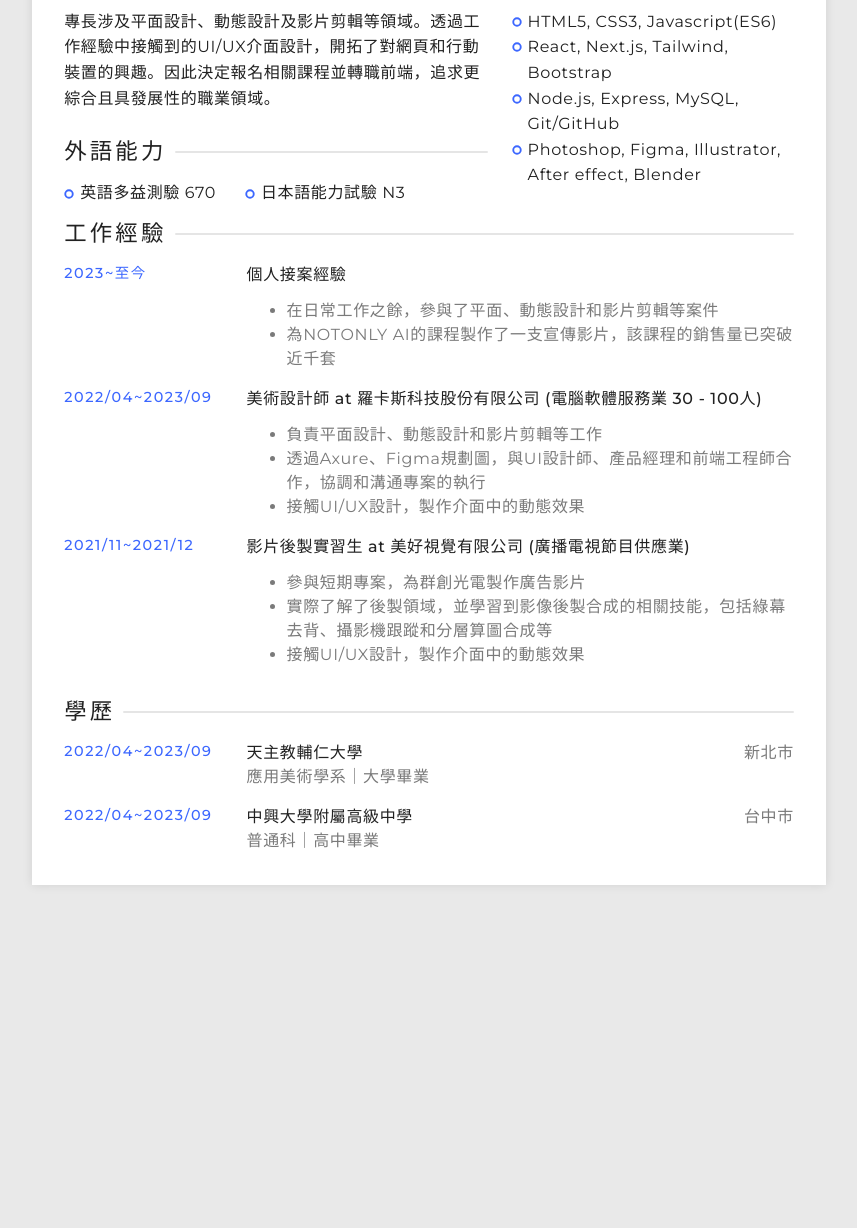
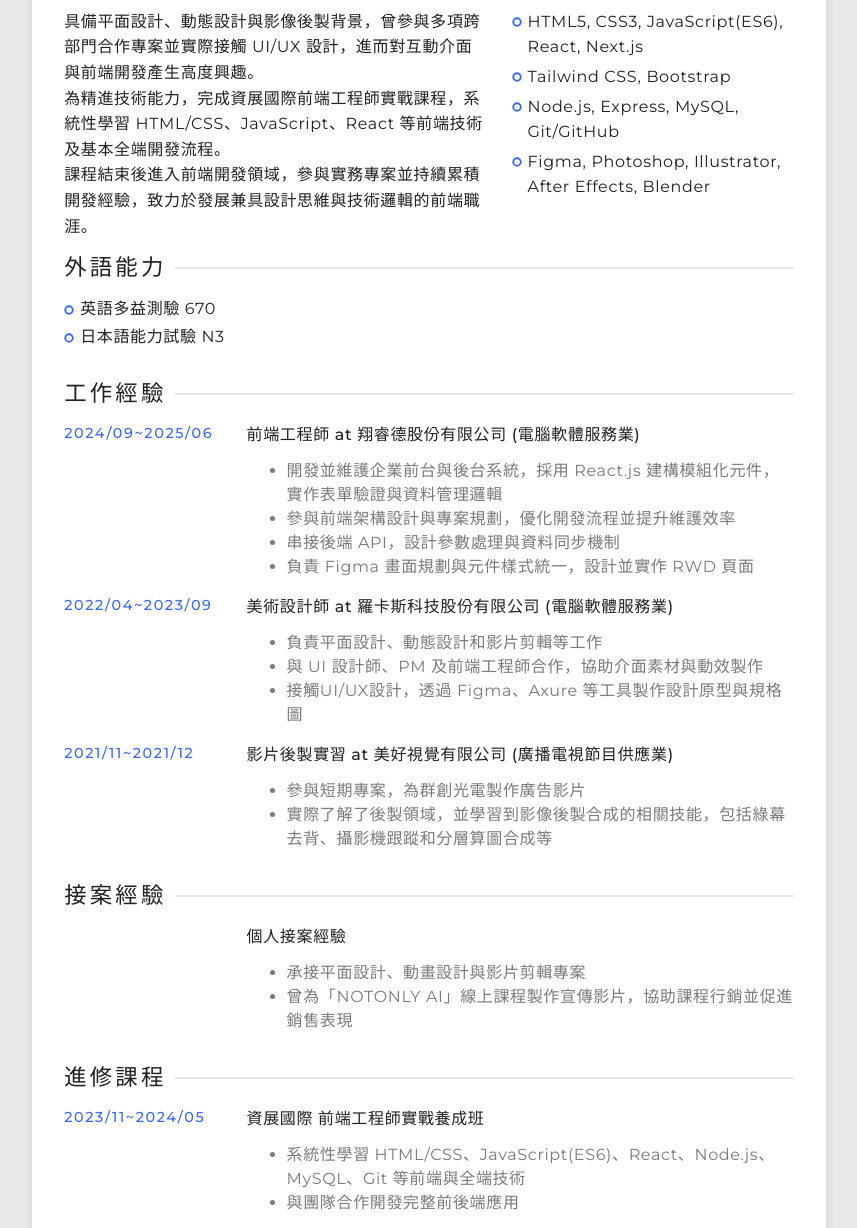
Before and after one commit to simpleme37/resume, a plain HTML site: page index.html in a window 1280 px wide. Shown: the part 310-1538 px from the top of the page, without its empty margins (211-1068 px from the left). Before the commit the page ends 1219 px from the top, so only its background shows below. Drawn offline with Linux system fonts and the light colour scheme; a web font is replaced by a local one.

Commit message:
feat: update resume to 2025 version with refined design and content

```diff
--- a/index.html
+++ b/index.html
@@ -14,12 +14,16 @@
       href="https://fonts.googleapis.com/css2?family=Montserrat:ital,wght@0,100..900;1,100..900&display=swap"
       rel="stylesheet"
     />
-    <title>My Resume</title>
+    <title>李亭葳｜履歷</title>
+  </head>
+
+  <body>
     <div class="resume-container">
+      <!-- 大頭照與個人資訊 -->
       <div class="profile-container">
         <div class="profile-photo-container">
           <img
-            src="./img-profile-photo.png"
+            src="./img-profile-photo-2025.png"
             alt="履歷大頭照"
             id="profile-photo"
           />
@@ -39,7 +43,7 @@
               src="./Icons/icon-address.svg"
               alt="address-icon"
               class="inline icon"
-            />台北市中山區松江路
+            />台北市中山區
           </p>
           <p class="profile-content">
             <img
@@ -77,6 +81,7 @@
         </div>
       </div>
 
+      <!-- 個人簡介與工作技能 -->
       <div class="summary-and-skills">
         <div class="summary">
           <div>
@@ -85,18 +90,12 @@
               <div class="title-border"></div>
             </div>
             <p class="paragraph">
-              專長涉及平面設計、動態設計及影片剪輯等領域。透過工作經驗中接觸到的UI/UX介面設計，開拓了對網頁和行動裝置的興趣。因此決定報名相關課程並轉職前端，追求更綜合且具發展性的職業領域。
+              具備平面設計、動態設計與影像後製背景，曾參與多項跨部門合作專案並實際接觸
+              UI/UX 設計，進而對互動介面與前端開發產生高度興趣。
+              <br />為精進技術能力，完成資展國際前端工程師實戰課程，系統性學習
+              HTML/CSS、JavaScript、React 等前端技術及基本全端開發流程。
+              <br />課程結束後進入前端開發領域，參與實務專案並持續累積開發經驗，致力於發展兼具設計思維與技術邏輯的前端職涯。
             </p>
-          </div>
-          <div>
-            <div class="title">
-              <h2 class="no-wrap">外語能力</h2>
-              <div class="title-border"></div>
-            </div>
-            <ul class="custom-list horizontal-list">
-              <li>英語多益測驗 670</li>
-              <li>日本語能力試驗 N3</li>
-            </ul>
           </div>
         </div>
         <div class="skills">
@@ -105,69 +104,127 @@
             <div class="title-border"></div>
           </div>
           <ul class="custom-list">
-            <li class="paragraph">HTML5, CSS3, Javascript(ES6)</li>
-            <li class="paragraph">React, Next.js, Tailwind, Bootstrap</li>
+            <li class="paragraph">
+              HTML5, CSS3, JavaScript(ES6), React, Next.js
+            </li>
+            <li class="paragraph">Tailwind CSS, Bootstrap</li>
             <li class="paragraph">Node.js, Express, MySQL, Git/GitHub</li>
             <li class="paragraph">
-              Photoshop, Figma, Illustrator, After effect, Blender
+              Figma, Photoshop, Illustrator, After Effects, Blender
             </li>
           </ul>
         </div>
       </div>
 
+      <!-- 外語能力 -->
+      <div class="title">
+        <h2 class="no-wrap">外語能力</h2>
+        <div class="title-border"></div>
+      </div>
+      <div class="experience-wrapper">
+        <ul class="custom-list horizontal-list">
+          <li>英語多益測驗 670</li>
+          <li>日本語能力試驗 N3</li>
+        </ul>
+      </div>
+
+      <!-- 工作經驗 -->
       <div class="title">
         <h2 class="no-wrap">工作經驗</h2>
         <div class="title-border"></div>
       </div>
+      <!-- 工作經驗一 -->
       <div class="experience-wrapper">
-        <span class="text-primary text-sm time-container">2023~至今</span>
+        <span class="text-primary text-sm time-container">2024/09~2025/06</span>
         <div class="experience">
-          <p class="title-sm">個人接案經驗</p>
+          <p class="title-sm">
+            前端工程師 at 翔睿德股份有限公司 (電腦軟體服務業)
+          </p>
           <ul class="text-gray">
-            <li>在日常工作之餘，參與了平面、動態設計和影片剪輯等案件</li>
             <li>
-              為NOTONLY AI的課程製作了一支宣傳影片，該課程的銷售量已突破近千套
+              開發並維護企業前台與後台系統，採用 React.js
+              建構模組化元件，實作表單驗證與資料管理邏輯
             </li>
+            <li>參與前端架構設計與專案規劃，優化開發流程並提升維護效率</li>
+            <li>串接後端 API，設計參數處理與資料同步機制</li>
+            <li>負責 Figma 畫面規劃與元件樣式統一，設計並實作 RWD 頁面</li>
           </ul>
         </div>
       </div>
+      <!-- 工作經驗二 -->
       <div class="experience-wrapper">
         <span class="text-primary text-sm time-container">2022/04~2023/09</span>
         <div class="experience">
           <p class="title-sm">
-            美術設計師 at 羅卡斯科技股份有限公司 (電腦軟體服務業 30 - 100人)
+            美術設計師 at 羅卡斯科技股份有限公司 (電腦軟體服務業)
           </p>
           <ul class="text-gray">
             <li>負責平面設計、動態設計和影片剪輯等工作</li>
-            <li>
-              透過Axure、Figma規劃圖，與UI設計師、產品經理和前端工程師合作，協調和溝通專案的執行
-            </li>
-            <li>接觸UI/UX設計，製作介面中的動態效果</li>
+            <li>與 UI 設計師、PM 及前端工程師合作，協助介面素材與動效製作</li>
+            <li>接觸UI/UX設計，透過 Figma、Axure 等工具製作設計原型與規格圖</li>
           </ul>
         </div>
       </div>
+      <!-- 工作經驗三 -->
       <div class="experience-wrapper">
         <span class="text-primary text-sm time-container">2021/11~2021/12</span>
         <div class="experience">
           <p class="title-sm">
-            影片後製實習生 at 美好視覺有限公司 (廣播電視節目供應業)
+            影片後製實習 at 美好視覺有限公司 (廣播電視節目供應業)
           </p>
           <ul class="text-gray">
             <li>參與短期專案，為群創光電製作廣告影片</li>
             <li>
               實際了解了後製領域，並學習到影像後製合成的相關技能，包括綠幕去背、攝影機跟蹤和分層算圖合成等
             </li>
-            <li>接觸UI/UX設計，製作介面中的動態效果</li>
           </ul>
         </div>
       </div>
 
+      <!-- 接案經驗 -->
+      <div class="title">
+        <h2 class="no-wrap">接案經驗</h2>
+        <div class="title-border"></div>
+      </div>
+      <div class="experience-wrapper">
+        <span class="text-primary text-sm time-container"></span>
+        <div class="experience">
+          <p class="title-sm">個人接案經驗</p>
+          <ul class="text-gray">
+            <li>承接平面設計、動畫設計與影片剪輯專案</li>
+            <li>
+              曾為「NOTONLY AI」線上課程製作宣傳影片，協助課程行銷並促進銷售表現
+            </li>
+          </ul>
+        </div>
+      </div>
+
+      <!-- 進修課程 -->
+      <div class="title">
+        <h2 class="no-wrap">進修課程</h2>
+        <div class="title-border"></div>
+      </div>
+      <div class="experience-wrapper">
+        <span class="text-primary text-sm time-container">2023/11~2024/05</span>
+        <div class="experience">
+          <p class="title-sm">資展國際 前端工程師實戰養成班</p>
+          <ul class="text-gray">
+            <li>
+              系統性學習 HTML/CSS、JavaScript(ES6)、React、Node.js、MySQL、Git
+              等前端與全端技術
+            </li>
+            <li>與團隊合作開發完整前後端應用</li>
+          </ul>
+        </div>
+      </div>
+
+      <!-- 學歷 -->
       <div class="title">
         <h2 class="no-wrap">學歷</h2>
         <div class="title-border"></div>
       </div>
       <div class="experience-wrapper">
-        <span class="text-primary text-sm time-container">2022/04~2023/09</span>
+        <span class="text-primary text-sm time-container">2017/09~2021/06</span>
         <div class="experience">
           <p class="school">
             天主教輔仁大學<span class="text-gray text-normal">新北市</span>
@@ -176,7 +233,7 @@
         </div>
       </div>
       <div class="experience-wrapper">
-        <span class="text-primary text-sm time-container">2022/04~2023/09</span>
+        <span class="text-primary text-sm time-container">2014/09~2017/06</span>
         <div class="experience">
           <p class="school">
             中興大學附屬高級中學<span class="text-gray text-normal"
@@ -187,6 +244,5 @@
         </div>
       </div>
     </div>
-  </head>
-  <body></body>
+  </body>
 </html>
--- a/style.css
+++ b/style.css
@@ -192,6 +192,9 @@ a {
 ul.custom-list {
   list-style-type: none;
   padding: 0;
+  display: flex;
+  flex-direction: column;
+  gap: 4px;
 }
 
 ul.custom-list li {
@@ -237,7 +240,7 @@ ul.horizontal-list li:not(:last-child) {
 
 #link-video::after,
 #link-github::after {
-  content: "click me";
+  content: "前往查看";
   font-size: 0.8rem;
   margin-left: 4px;
   padding: 2px 4px;
@@ -282,6 +285,7 @@ ul.horizontal-list li:not(:last-child) {
     display: flex;
     flex-direction: column;
     width: 100%;
+    gap: 0px;
   }
 
   .summary {
```
Also changed, not shown: img-profile-photo-2025.png (added), img-profile-preview-md.png (deleted), img-profile-preview-sm.png (deleted), img-profile-preview.png (added), 1 other file.
